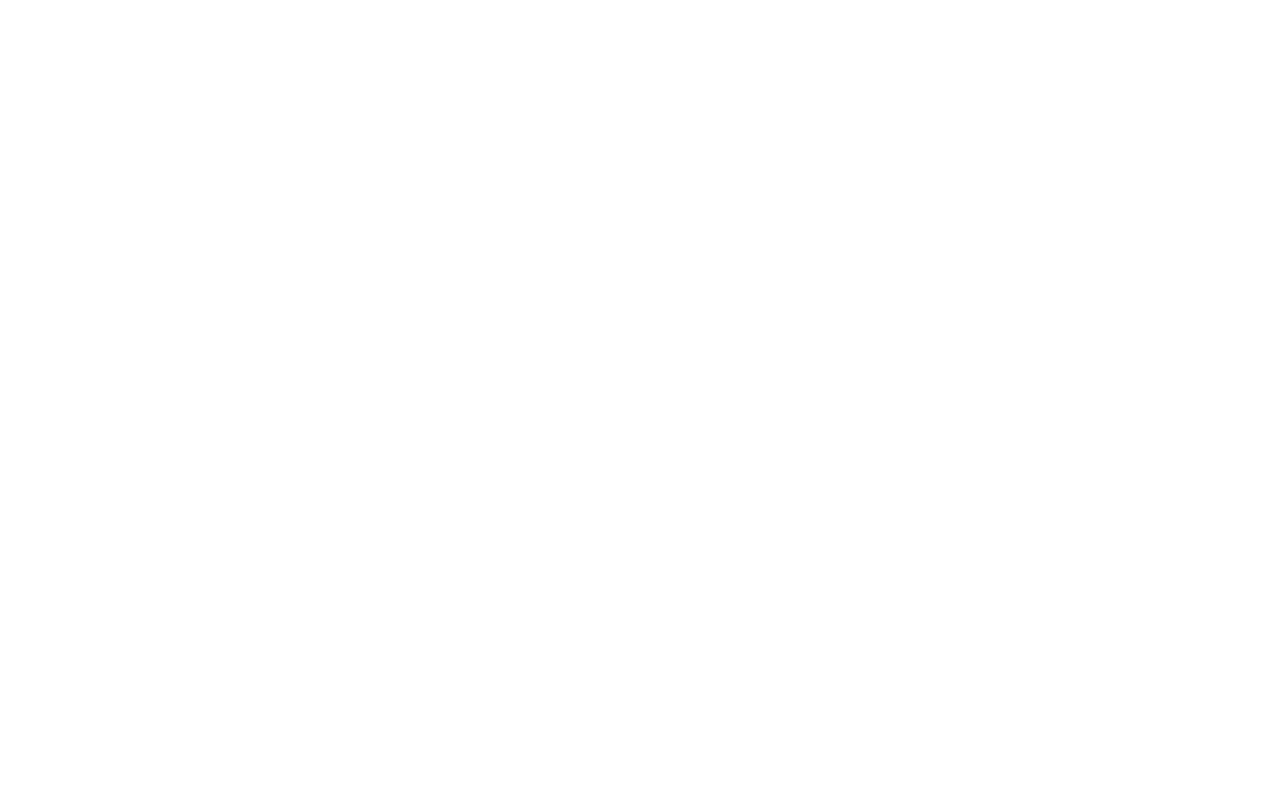
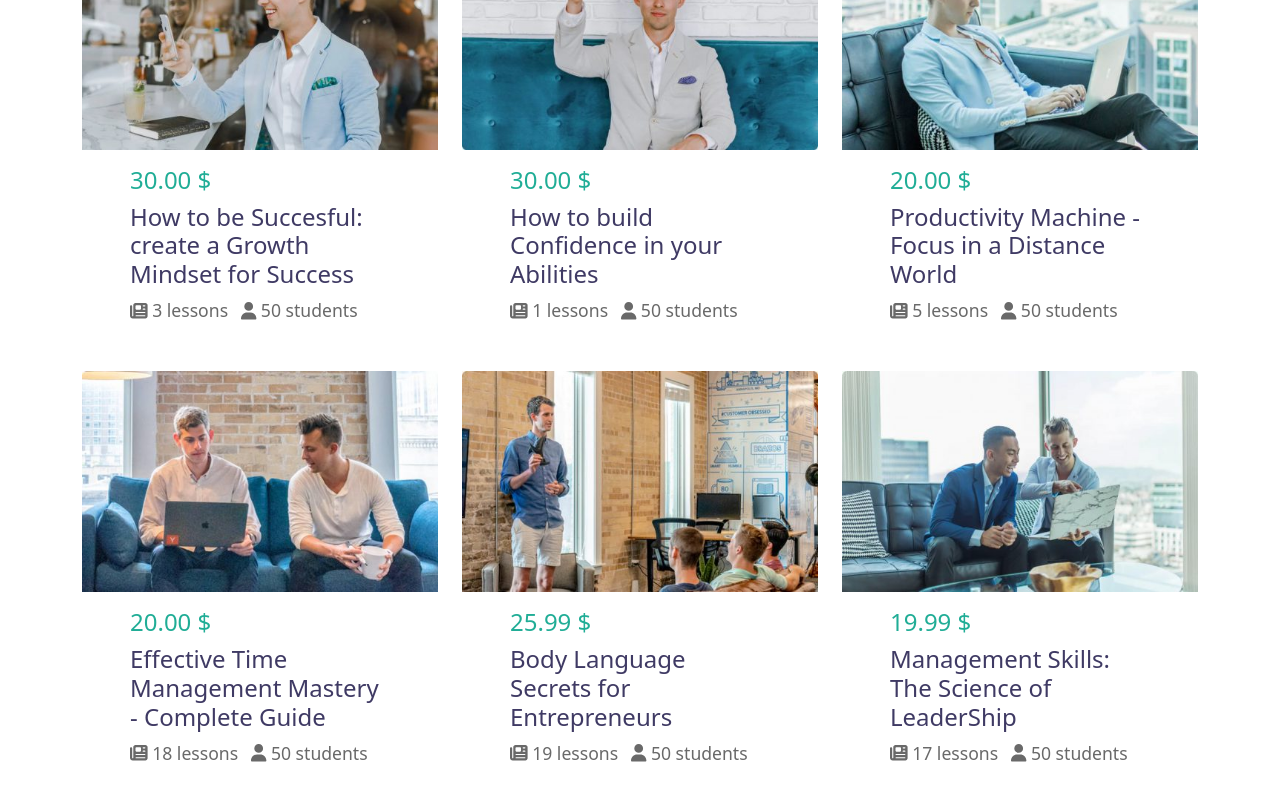
Before and after one commit to Matteo-Nesti/proj-html-vuejs, a Vue app: page / in a window 1280 px wide. Shown: the part 1923-2723 px from the top of the page. Before the commit the page ends 1721 px from the top, so only its background shows below. Built offline with nearby package versions, Linux system fonts and the light colour scheme.

Commit message:
add cards in main page and fix position of text in about me section

```diff
--- a/src/components/PageMain.vue
+++ b/src/components/PageMain.vue
@@ -6,12 +6,18 @@
     <section id="about-me">
         <PageMainAboutMe />
     </section>
+
+    <section>
+        <PageMainCourses :items="cardsInfo" />
+    </section>
 </template>
 <script>
 import PageMainStats from './PageMainStats.vue'
 import PageMainAboutMe from './PageMainAboutMe.vue'
+import PageMainCourses from './PageMainCourses.vue'
+
 export default {
-    components: { PageMainStats, PageMainAboutMe },
+    components: { PageMainStats, PageMainAboutMe, PageMainCourses, },
     data() {
         return {
             dates: [
@@ -31,9 +37,55 @@
                     date: '200',
                     title: 'ONLINE ISTRUCTORS'
                 }
+            ],
+
+            cardsInfo: [
+                {
+                    thumb: '../../src/assets/img/motivation-course-06-480x298.jpg',
+                    price: '30.00 $',
+                    title: 'How to be Succesful: create a Growth Mindset for Success',
+                    lesson: '3 lessons',
+                    students: '50 students'
+                },
+                {
+                    thumb: '../../src/assets/img/motivation-course-05-480x298.jpg',
+                    price: '30.00 $',
+                    title: 'How to build Confidence in your Abilities',
+                    lesson: '1 lessons',
+                    students: '50 students'
+                },
+                {
+                    thumb: '../../src/assets/img/motivation-course-04-480x298.jpg',
+                    price: '20.00 $',
+                    title: 'Productivity Machine - Focus in a Distance World',
+                    lesson: '5 lessons',
+                    students: '50 students'
+                },
+                {
+                    thumb: '../../src/assets/img/motivation-course-03-480x298.jpg',
+                    price: '20.00 $',
+                    title: 'Effective Time Management Mastery - Complete Guide',
+                    lesson: '18 lessons',
+                    students: '50 students'
+                },
+                {
+                    thumb: '../../src/assets/img/motivation-course-02-480x298.jpg',
+                    price: '25.99 $',
+                    title: 'Body Language Secrets for Entrepreneurs',
+                    lesson: '19 lessons',
+                    students: '50 students'
+                },
+                {
+                    thumb: '../../src/assets/img/motivation-course-01-480x298.jpg',
+                    price: '19.99 $',
+                    title: 'Management Skills: The Science of LeaderShip',
+                    lesson: '17 lessons',
+                    students: '50 students'
+                },
             ]
         }
     },
 }
 </script>
+
 <style lang="scss" scoped></style>
--- a/src/components/PageMainAboutMe.vue
+++ b/src/components/PageMainAboutMe.vue
@@ -24,7 +24,7 @@
                     <img src="../assets/img/home-movation-video-poster-670x450.jpg" alt="video-youtube" class="img-fluid">
                 </figure>
             </div>
-            <div class="col-5 align-self">
+            <div class="col-5 align-self-center">
                 <p class="p-youtube">
                     "Every Morning you have two choices: continue to sleep with your dreams, or wake up and chase them."
                 </p>
--- /dev/null
+++ b/src/components/PageMainCourses.vue
@@ -0,0 +1,66 @@
+<template>
+    <div class="container">
+
+        <h5>BEGIN YOUR JOURNEY AT MAXCOACH</h5>
+        <h2>Latest Online Courses</h2>
+
+        <div class="row row-cols-3">
+            <div class="custom-card" v-for="item in items">
+                <img :src="item.thumb" alt="courses" class="img-fluid">
+                <div class="card-description">
+                    <h4 class="price">{{ item.price }}</h4>
+                    <h4 class="title">{{ item.title }}</h4>
+                    <span class="info">
+                        <font-awesome-icon :icon="['fas', 'newspaper']" />
+                        {{ item.lesson }}
+                    </span>
+                    <span class="info">
+                        <font-awesome-icon :icon="['fas', 'user']" />
+                        {{ item.students }}
+                    </span>
+                </div>
+            </div>
+        </div>
+    </div>
+</template>
+
+<script>
+export default {
+    props: {
+        items: Array,
+    }
+}
+</script>
+
+<style lang="scss" scoped>
+@use '../assets/style/vars.scss' as *;
+
+.container {
+    margin-top: 100px;
+}
+
+.custom-card {
+    border-radius: 10px;
+    overflow: hidden;
+    margin-bottom: 2rem;
+
+    .card-description {
+        padding: 1rem 3rem;
+    }
+
+    .price {
+        color: $main-color;
+    }
+
+    .title {
+        color: $second-color;
+    }
+
+    .info {
+        color: $dark-gray;
+        font-size: 1.1rem;
+        margin-right: .8rem;
+    }
+
+}
+</style>
--- a/src/main.js
+++ b/src/main.js
@@ -15,6 +15,8 @@
 import { faCartShopping } from "@fortawesome/free-solid-svg-icons";
 import { faCrosshairs } from "@fortawesome/free-solid-svg-icons";
 import { faRulerCombined } from "@fortawesome/free-solid-svg-icons";
+import { faNewspaper } from "@fortawesome/free-solid-svg-icons";
+import { faUser } from "@fortawesome/free-solid-svg-icons";
 
 library.add(
   faChevronDown,
@@ -25,7 +27,9 @@
   faBook,
   faCartShopping,
   faCrosshairs,
-  faRulerCombined
+  faRulerCombined,
+  faNewspaper,
+  faUser
 );
 
 createApp(App).component("font-awesome-icon", FontAwesomeIcon).mount("#app");
```
